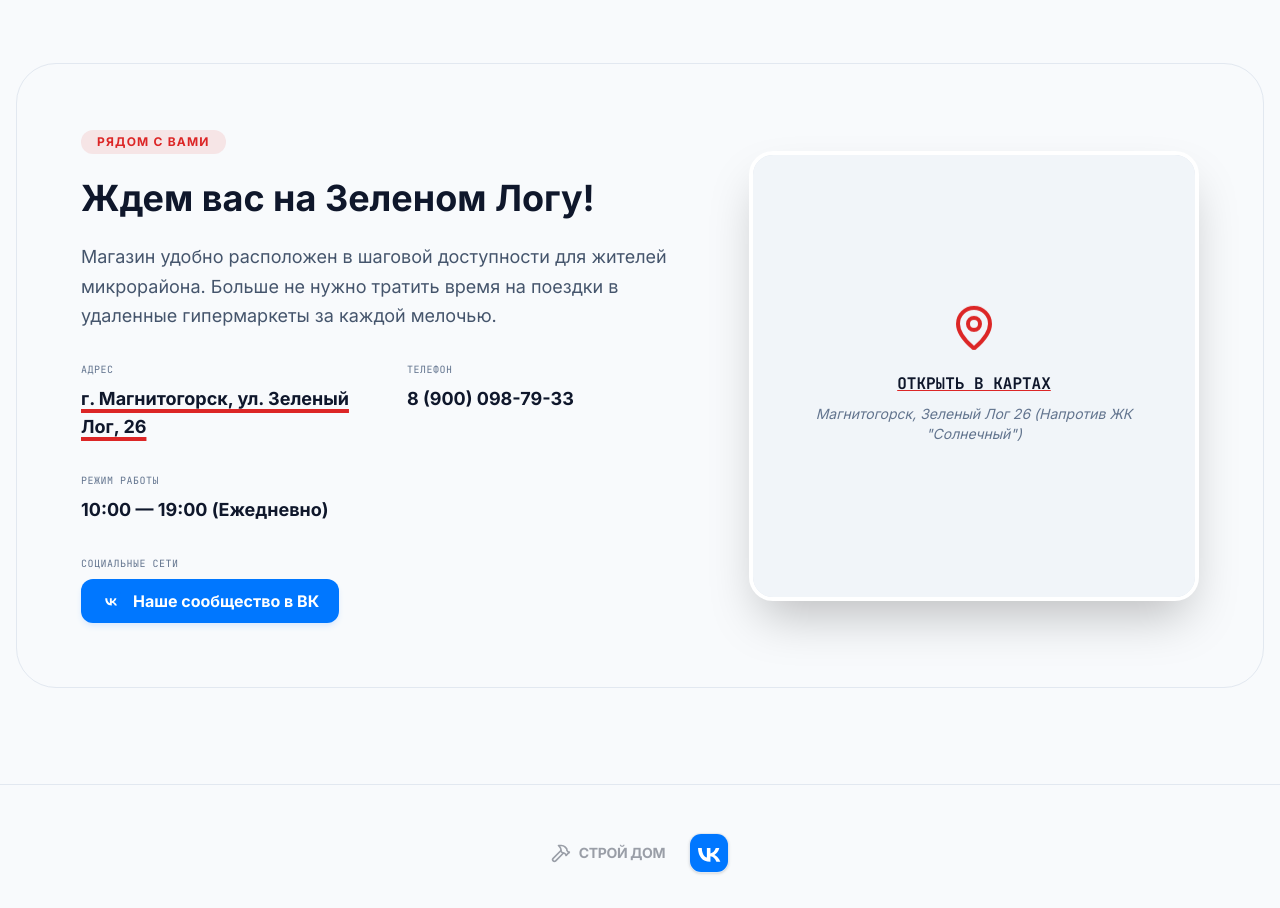
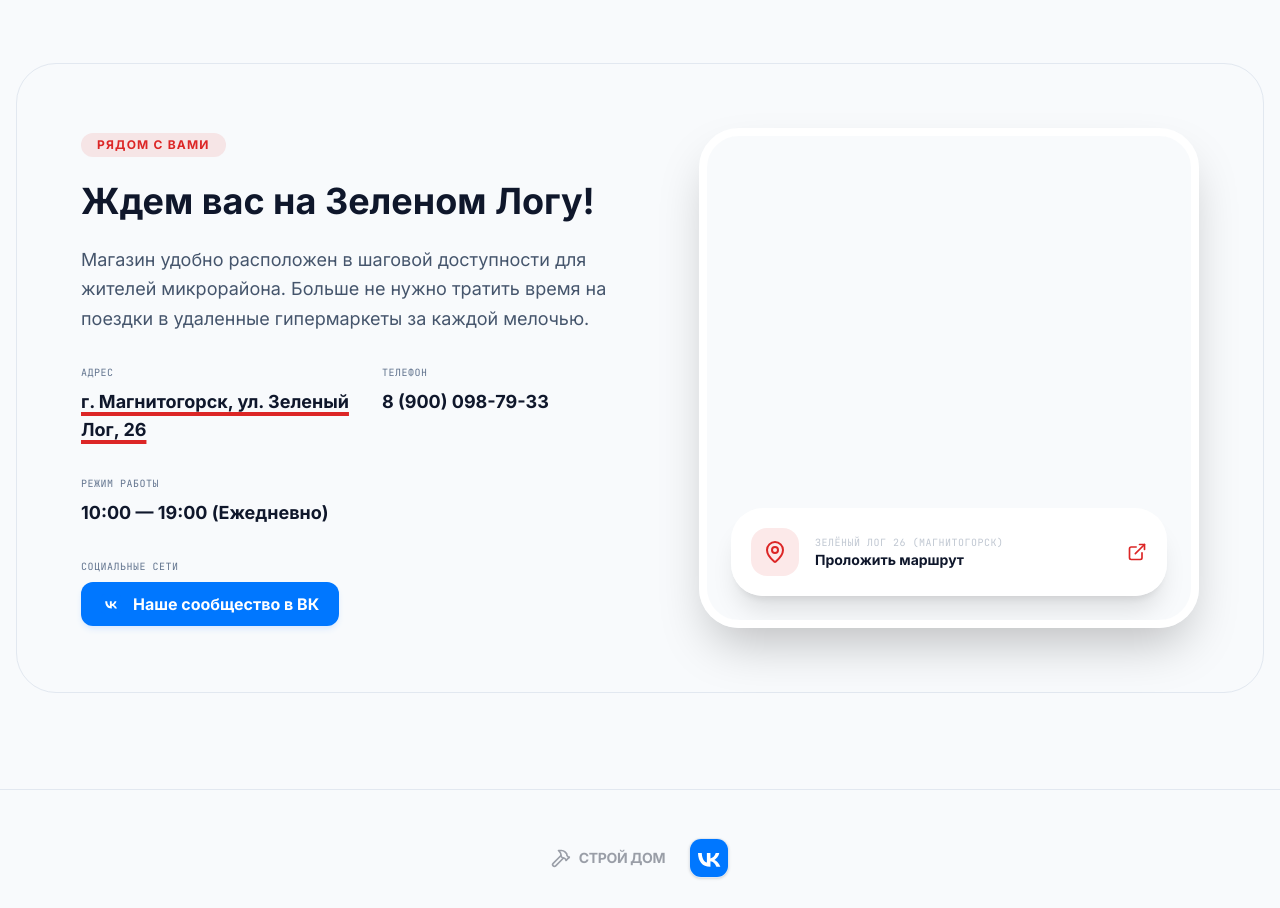
Before and after one commit to RioPsl/-, a React (Vite) app: page / in a window 1280 px wide. Shown: the part 3520-4428 px from the top of the page. Built offline with nearby package versions, Linux system fonts and the light colour scheme.

Commit message:
feat: Embed interactive Yandex map widget
Replaces the static link to Yandex Maps with an embedded interactive widget. This provides users with a more direct and dynamic way to view the store's location and access directions.

```diff
--- a/src/App.tsx
+++ b/src/App.tsx
@@ -7,7 +7,8 @@ import {
   Hammer,
   CheckCircle2,
   ChevronRight,
-  Star
+  Star,
+  ExternalLink
 } from 'lucide-react';
 import { motion, AnimatePresence } from 'motion/react';
 import { useState, useEffect } from 'react';
@@ -519,19 +520,36 @@ export default function App() {
                 </div>
               </div>
 
+              <div className="w-full lg:w-[500px] aspect-square rounded-[2.5rem] overflow-hidden relative border-8 border-white shadow-2xl transition-all">
+                <iframe
+                  src="https://yandex.ru/map-widget/v1/?panorama%5Bpoint%5D=58.980651%2C53.353101&panorama%5Bdirection%5D=0.000000%2C10.000000&panorama%5Bspan%5D=100.000000%2C50.000000&z=17"
+                  width="100%"
+                  height="100%"
+                  frameBorder="0"
+                  allowFullScreen={true}
+                  className="w-full h-full"
+                ></iframe>
+                {/* Overlay link to open in full maps */}
                 <a
-                href="https://yandex.ru/maps/?text=Магнитогорск+Зеленый+Лог+26"
+                  href="https://yandex.ru/maps/org/stroy_dvor/173516593414/"
                   target="_blank"
                   rel="noreferrer"
-                className="w-full lg:w-[450px] aspect-square bg-slate-200 rounded-3xl overflow-hidden relative border-4 border-white shadow-2xl hover:border-brand-red transition-all group"
+                  className="absolute bottom-6 left-6 right-6 bg-white/95 backdrop-blur-md p-5 rounded-[2rem] shadow-xl flex items-center justify-between group hover:bg-brand-red hover:text-white transition-all transform hover:-translate-y-1"
                 >
-                 {/* Map Placeholder */}
-                 <div className="absolute inset-0 flex items-center justify-center bg-slate-100 flex-col px-12 text-center group-hover:bg-slate-50 transition-colors">
-                    <MapPin size={48} className="text-brand-red mb-4 animate-bounce" />
-                    <p className="font-bold text-slate-900 mb-2 underline decoration-brand-red font-mono">ОТКРЫТЬ В КАРТАХ</p>
-                    <p className="text-sm text-slate-500 italic">Магнитогорск, Зеленый Лог 26 (Напротив ЖК "Солнечный")</p>
+                  <div className="flex items-center gap-4">
+                    <div className="w-12 h-12 rounded-2xl bg-brand-red/10 flex items-center justify-center text-brand-red group-hover:bg-white transition-colors">
+                      <MapPin size={24} />
+                    </div>
+                    <div>
+                      <p className="text-[9px] technical-label opacity-40 uppercase tracking-widest">Зелёный Лог 26 (Магнитогорск)</p>
+                      <p className="font-bold text-sm">Проложить маршрут</p>
+                    </div>
+                  </div>
+                  <div className="text-brand-red group-hover:text-white transition-colors">
+                    <ExternalLink size={20} />
                   </div>
                 </a>
+              </div>
             </div>
           </div>
         </section>
```
Lines whose indentation alone changed are shown as unchanged.
